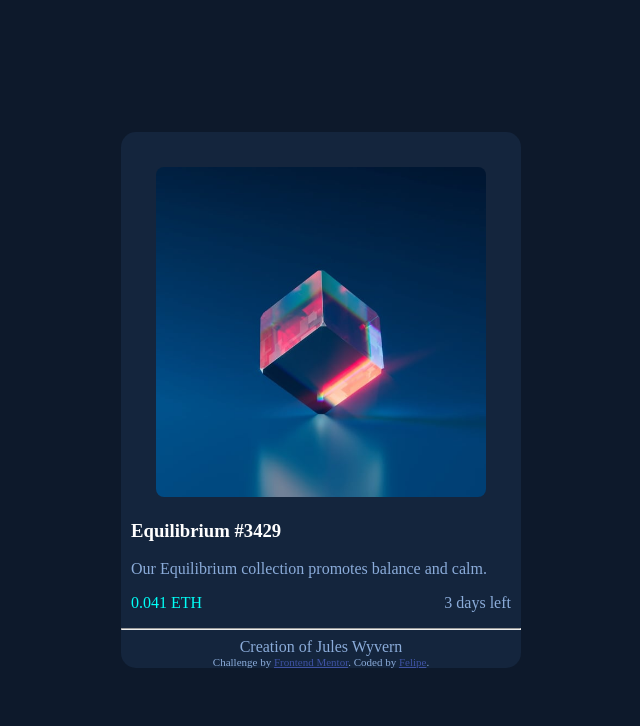
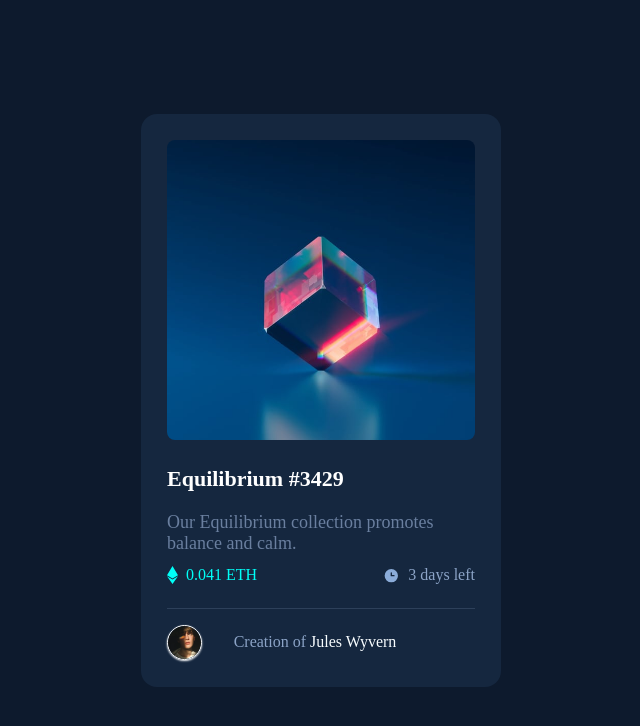
Before and after one commit to FelipeTC06/Projeto, a plain HTML site: page nft-preview-card-component-main/index.html in a window 1280 px wide. Shown: the whole page, without its empty margins (319-959 px from the left). Drawn offline with Linux system fonts and the light colour scheme.

Commit message:
finalizando projeto

```diff
--- a/nft-preview-card-component-main/index.html
+++ b/nft-preview-card-component-main/index.html
@@ -2,41 +2,38 @@
 <html lang="pt-br">
 <head>
   <meta charset="UTF-8">
-  <meta name="viewport" content="width=device-width, initial-scale=1.0"> <!--displays site properly based on user's device -->
-
+  <meta http-equiv="X-UA-Compatible" content="IE=edge">
+  <meta name="viewport" content="width=device-width, initial-scale=1.0">
   <link rel="icon" type="image/png" sizes="32x32" href="./images/favicon-32x32.png">
-
   <title>Frontend Mentor | NFT preview card component</title>
-
   <link rel="stylesheet" href="style.css">
-
-  <!-- Feel free to remove these styles or customise in your own stylesheet 👍 -->
-  <style>
-    .attribution { font-size: 11px; text-align: center; }
-    .attribution a { color: hsl(228, 45%, 44%); }
-  </style>
 </head>
 <body>
-    <section>
-
-        <img src="images/image-equilibrium.jpg" alt="NFT">
-
-        <div>
-          <h3>Equilibrium #3429</h3>
+  <div class="container">
+    <div class="cartao">
+      <div class="foto">
+      </div>
+      <div class="details">
+        <div class="texto">
+          <h1>Equilibrium #3429</h1>
           <p>Our Equilibrium collection promotes balance and calm.</p>
-          <p id="ete">
-            <span>0.041 ETH</span>
-            3 days left
-          </p>
-          <hr>
-          Creation of Jules Wyvern
         </div>
-        <div class="attribution">
-    Challenge by <a href="https://www.frontendmentor.io?ref=challenge" target="_blank">Frontend Mentor</a>.
-    Coded by <a href="https://github.com/FelipeTC06">Felipe</a>.
+        <div class="venda">
+          <div class="eth">
+            <img class="icon" src="./images/icon-ethereum.svg" alt="price">
+            <p>0.041 ETH</p>
+          </div>
+          <div class="tempo">
+            <img class="icon" src="./images/icon-clock.svg" alt="clock">
+            <p>3 days left</p>
+          </div>
+        </div>
+        <div class="dis">
+          <img class="avatar" src="./images/image-avatar.png" alt="avatar">
+          <p>Creation of <span class="name">Jules Wyvern</span></p>
+        </div>
+      </div>
+    </div>
   </div>
-      </section>
-
-
 </body>
 </html>
--- a/nft-preview-card-component-main/style.css
+++ b/nft-preview-card-component-main/style.css
@@ -1,44 +1,97 @@
 @charset "UTF-8";
 
-body{
-    height: 98vh;
-    background-color: hsl(217, 54%, 11%);
+*, ::before, ::after {
+	box-sizing: border-box;
+	margin: 0;
+	padding: 0;
+}
+body {
+  background-color: #0D1A2D;
+}
+.container {
+  height: 100vh;
   display: flex;
 }
-section{
-    background-color: hsl(216, 50%, 16%);
-    width: 400px;
+.cartao {
   margin: auto;
-    text-align: center;
-    color: hsl(215, 51%, 70%);
-    border-radius: 15px;
-    align-items: center;
-    justify-content: center;
+  width: 360px;
+  min-height: 520px;
+  background-color: #15273F;
+  border-radius: 16px;
 }
-img{
-    width: 330px;
+.foto {
+  height: 300px;
+  margin: 26px;
   border-radius: 8px;
-    margin-top: 35px;
+  background-image: url("images/image-equilibrium.jpg");
+  background-size: cover;
 }
-h3{
+.texto > h1 {
   color: white;
-    text-align: left;
-    padding-left: 10px;
+  font-weight: 600;
+  font-size: 22px;
+  margin-left: 26px;
 }
-p{
-    text-align: justify;
-    padding-left: 10px;
+.texto > p {
+  color: #6A7F9F;
+  font-weight: 300;
+  font-size: 18px;
+  margin: 20px 26px 0 26px;
 }
-p#ete{
+.venda {
   display: flex;
   justify-content: space-between;
-    padding-left: 10px;
-    padding-right: 10px;
 }
-span{
-    color: hsl(178, 100%, 50%);
-
+.eth {
+  display: flex;
+  color: #00fff7;
+  margin: 12px auto 12px 26px;
+  white-space: nowrap;
 }
-hr{
-    color: hsl(215, 32%, 27%);
+.tempo {
+  display: flex;
+  margin: 12px 26px 12px auto;
+  align-items: flex-end;
+  color: #8CA4C7;
 }
+.dis {
+  border-top: 1px rgba(140, 164, 199, 0.2) solid;
+  font-weight: 300;
+  position: relative;
+  color: #8CA4C7;
+  text-align: center;
+  padding: 24px 12px 12px 0;
+  margin: 12px 26px 24px 26px;
+}
+.icon {
+  margin-right: 8px;
+}
+.avatar {
+  position: absolute;
+  top: 16px;
+  left: 0px;
+  height: 35px;
+  border-radius: 50%;
+  border: 1px white solid;
+  box-shadow: 0 1px 2px rgb(255, 255, 255);
+}
+.name {
+  color: #F8FDFF;
+}
+.foto:hover  {
+  color: #00fff7;
+}
+.texto > h1:hover {
+  color: rgb(0, 255, 247);
+}
+.name:hover {
+  color: rgb(0, 255, 247);
+}
+.foto:hover {
+  background: url("images/icon-view.svg"),
+      linear-gradient(rgba(0, 255, 247, 0.9),rgba(0, 255, 247, 0.5)), url("images/image-equilibrium.jpg");
+  background-size: 15%, contain, cover;
+  background-repeat: no-repeat;
+  background-position-x: 50%;
+  background-position-y: 50%;
+}
```
Lines whose indentation alone changed are shown as unchanged.
